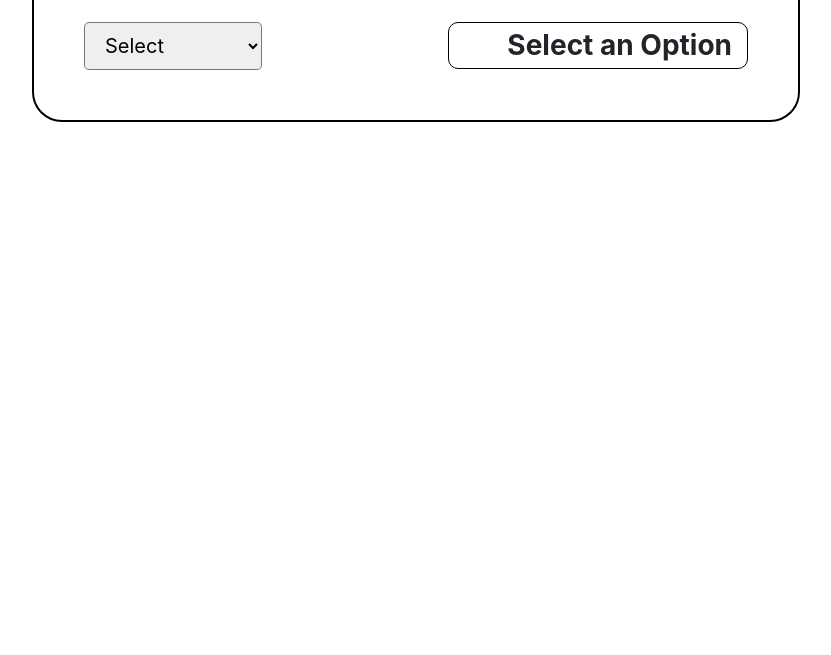
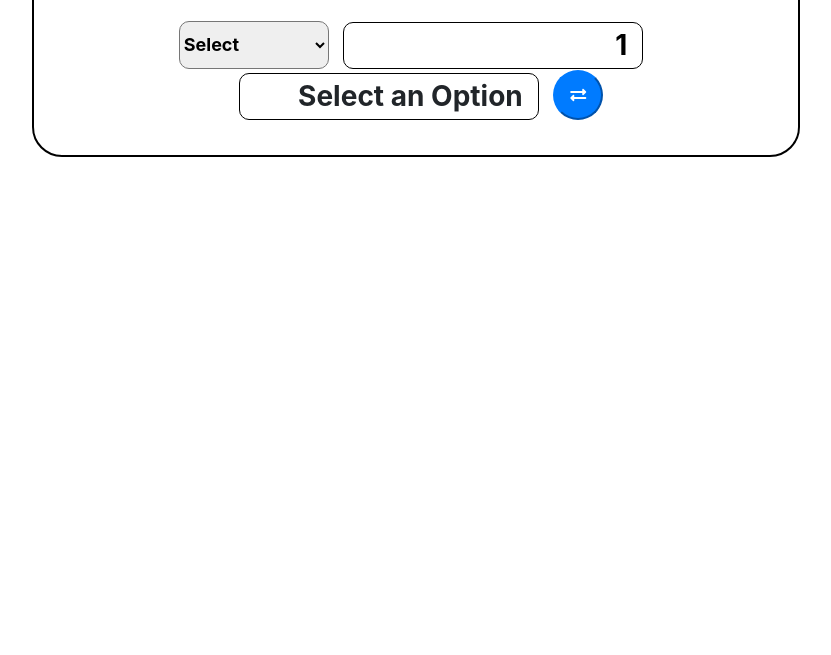
Before and after one commit to PauloRutkoski/Cambio, a plain HTML site: page index.html in a window 1280 px wide. Shown: the part 145-800 px from the top of the page, without its empty margins (224-1055 px from the left). Drawn offline with nearby package versions, Linux system fonts and the light colour scheme.

Commit message:
Refactoring

```diff
--- a/css/style.css
+++ b/css/style.css
@@ -3,12 +3,14 @@
     margin: 5% 20%;
     border: 2px solid black;
     border-radius: 30px;
-    padding:50px;
+    padding:30px;
     padding-top: 0;
+    text-align: center;
 }
 
-#brl-area{
-    float: right;
+.label{
+    display: inline-block;
+    margin: 0 10px;
     border: 1px solid black;
     border-radius: 10px;
     line-height: 45px;
@@ -26,3 +28,22 @@ h1{
     padding-bottom: 30px;
     cursor: default;
 }
+
+.button{
+    display: inline-block;
+    position: relative;
+    bottom: 5px;
+    width: 50px;
+    height: 50px;
+    border-radius: 50px;
+}
+
+.form{
+    width:150px;
+    height: 48px;
+    border-radius: 10px;
+    position: relative;
+    bottom: 4px;
+    font-weight: bold;
+    font-size: 18px;
+}
--- a/index.html
+++ b/index.html
@@ -16,24 +16,31 @@
 
     </head>
     <body>
+        <!--form-control-lg-->
 
         <section id="currency-area">
             <h1>Currency</h1>
-            <select class="form-control-lg" id="currency" onchange="ajaxRequisition(this.value)">
+            <select class="form" id="currency" onchange="ajaxRequisition(this.value)">
                 <option value="">Select</option>
-                <option value=USD >Dollar - USD</option>
-                <option value=EUR >Euro - EUR</option>
-                <option value=BTC >Bitcoin - BTC</option>
+                <option value="USD" >Dollar - USD</option>
+                <option value="EUR" >Euro - EUR</option>
+                <option value="BTC" >Bitcoin - BTC</option>
             </select>
 
-            <div id="brl-area">
+            <input type="text" id="value-input" class="label" placeholder="1.00" value="1">
+
+            <div class="label" id="display">
                 Select an Option
             </div>
+
+            <button class="btn-primary button" onclick="ajaxRequisition(this.value)">
+                <i class="fas fa-exchange-alt"></i>
+            </button>
 
         </section>
 
         <!-- Scripts -->
-        <script src="js/requisition.js"></script>
+        <script src="js/script.js"></script>
 
         <!--Bootstrap4 JS-->
         <script src="https://code.jquery.com/jquery-3.4.1.slim.min.js" integrity="sha384-J6qa4849blE2+poT4WnyKhv5vZF5SrPo0iEjwBvKU7imGFAV0wwj1yYfoRSJoZ+n" crossorigin="anonymous"></script>
--- a/js/requisition.js
+++ /dev/null
@@ -1,20 +0,0 @@
-function ajaxRequisition(value){
-    let request = new XMLHttpRequest();
-    url = 'https://api.hgbrasil.com/finance?array_limit=1&format=json-cors&fields=only_results,currencies&key=91ea10a9';
-    request.open('GET', url );
-
-    request.onreadystatechange = ()=>{
-        if(request.readyState == 4 && request.status == 200) {
-            jsonReturn = JSON.parse(request.responseText);
-            if(value == "BTC")
-                document.getElementById("brl-area").innerHTML = "R$ " + jsonReturn.currencies.BTC.sell;
-            if(value == "USD")
-                document.getElementById("brl-area").innerHTML = "R$ " + jsonReturn.currencies.USD.sell;
-            if(value == "EUR")
-                document.getElementById("brl-area").innerHTML = "R$ " + jsonReturn.currencies.EUR.sell;
-
-        }
-    }
-
-    request.send();
-}
--- /dev/null
+++ b/js/script.js
@@ -0,0 +1,43 @@
+function ajaxRequisition(){
+    let request = new XMLHttpRequest();
+    let url = 'https://api.hgbrasil.com/finance?array_limit=1&format=json-cors&fields=only_results,currencies&key=91ea10a9';
+    request.open('GET', url );
+
+    request.onreadystatechange = ()=>{
+        if(request.readyState == 4 && request.status == 200) {
+            let jsonReturn = JSON.parse(request.responseText);
+
+            let currencyName = document.querySelector("#currency").value;
+            let value = document.querySelector("#value-input").value;
+
+            const currency = jsonReturn.currencies[currencyName].buy;
+
+            let result = calculateResult(currency, value);
+            result = format(result);
+            show(result);
+
+        }
+    }
+
+    request.send();
+}
+
+function calculateResult(currency, input){
+    return verifyInput(input) * currency;
+}
+
+function format(result){
+    let formated = parseFloat(result.toFixed(2));
+    return formated;
+}
+
+function show(info ){
+    document.querySelector("#display").innerHTML = "R$ " + info;
+}
+
+function verifyInput(input){
+    if(input == "")
+        return 1;
+    else
+        return input;
+}
```
